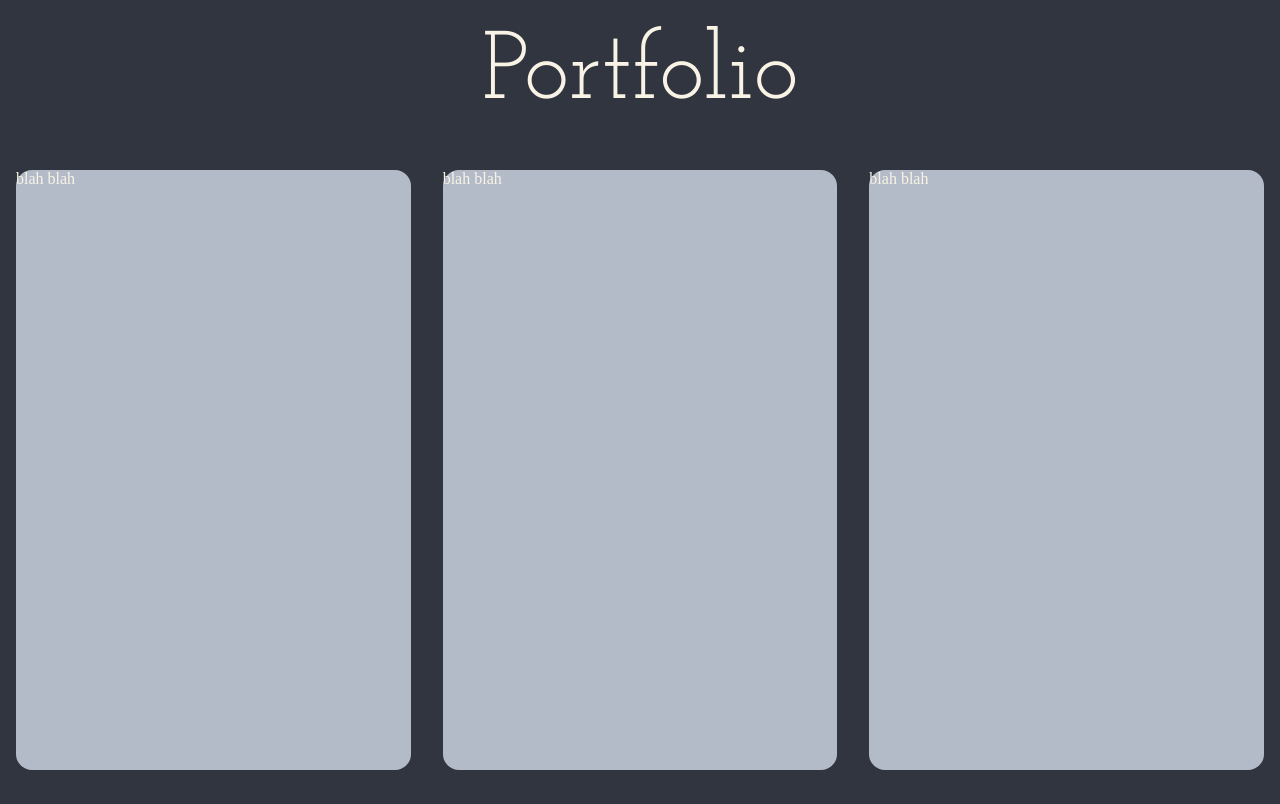
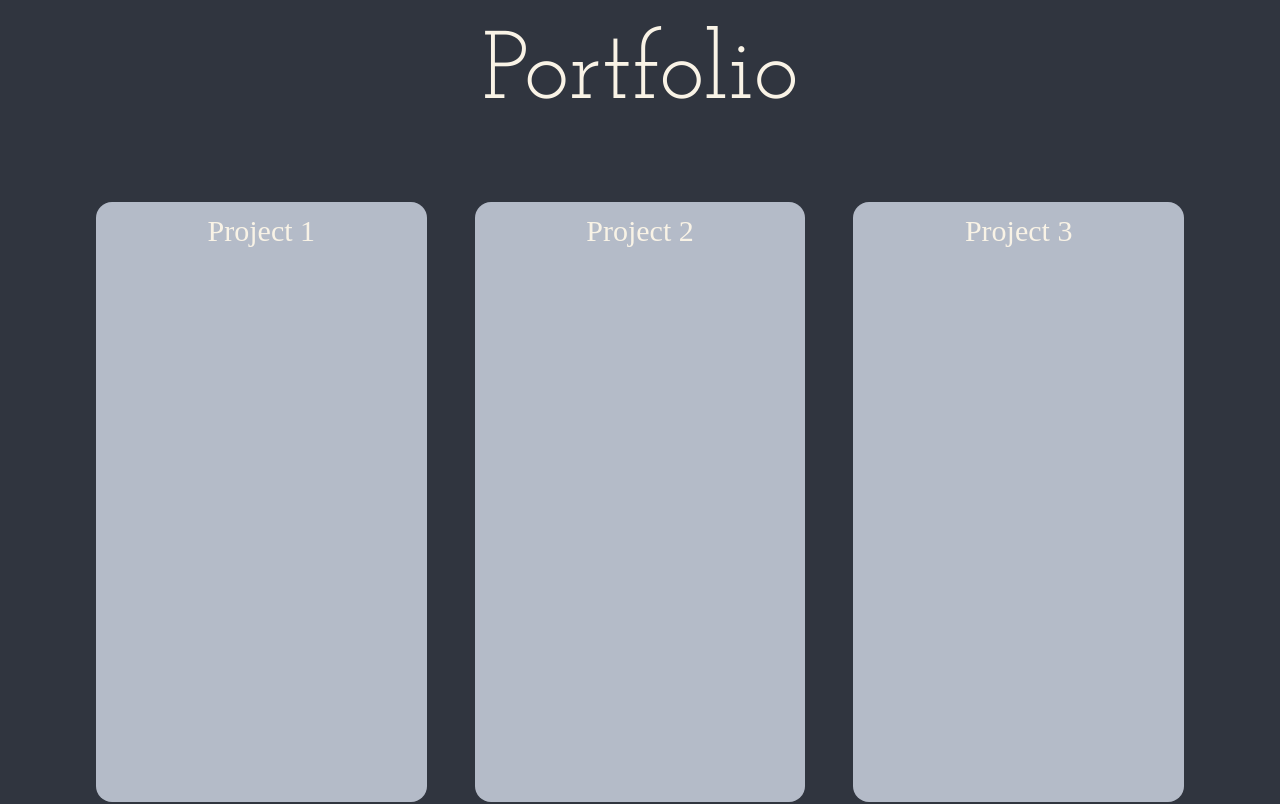
Before and after one commit to Laurasgold/home-page, a SvelteKit app: page / in a window 1280 px wide. Shown: the part 2800-3604 px from the top of the page. Built offline with nearby package versions, Linux system fonts and the light colour scheme; a web font is replaced by a local one.

Commit message:
clean up of portfolio cards

```diff
--- a/src/routes/+page.svelte
+++ b/src/routes/+page.svelte
@@ -103,15 +103,15 @@
     <h2 class="portfolio-title">Portfolio</h2>
     <div class="portfolio-container">
       <div class="portfolio-card">
-        <p>blah blah</p>
+        <p>Project 1</p>
       </div>
 
       <div class="portfolio-card">
-        <p>blah blah</p>
+        <p>Project 2</p>
       </div>
 
       <div class="portfolio-card">
-        <p>blah blah</p>
+        <p>Project 3</p>
       </div>
     </div>
   </div>
@@ -307,13 +307,20 @@ Portfolio section
     border-radius: var(--card-radius);
   }
 
+  .portfolio-card p {
+    display: flex;
+    justify-content: center;
+    font-size: var(--font-size-xsmall);
+    padding: 0.75rem 0rem;
+  }
+
   .portfolio-container {
     display: grid;
     grid-template-columns: repeat(3, 1fr);
 
     margin: 0 auto;
-    padding: 3rem 0;
-    gap: 2rem;
+    padding: 5rem 5rem;
+    gap: 3rem;
   }
 
   .portfolio-title {
```
